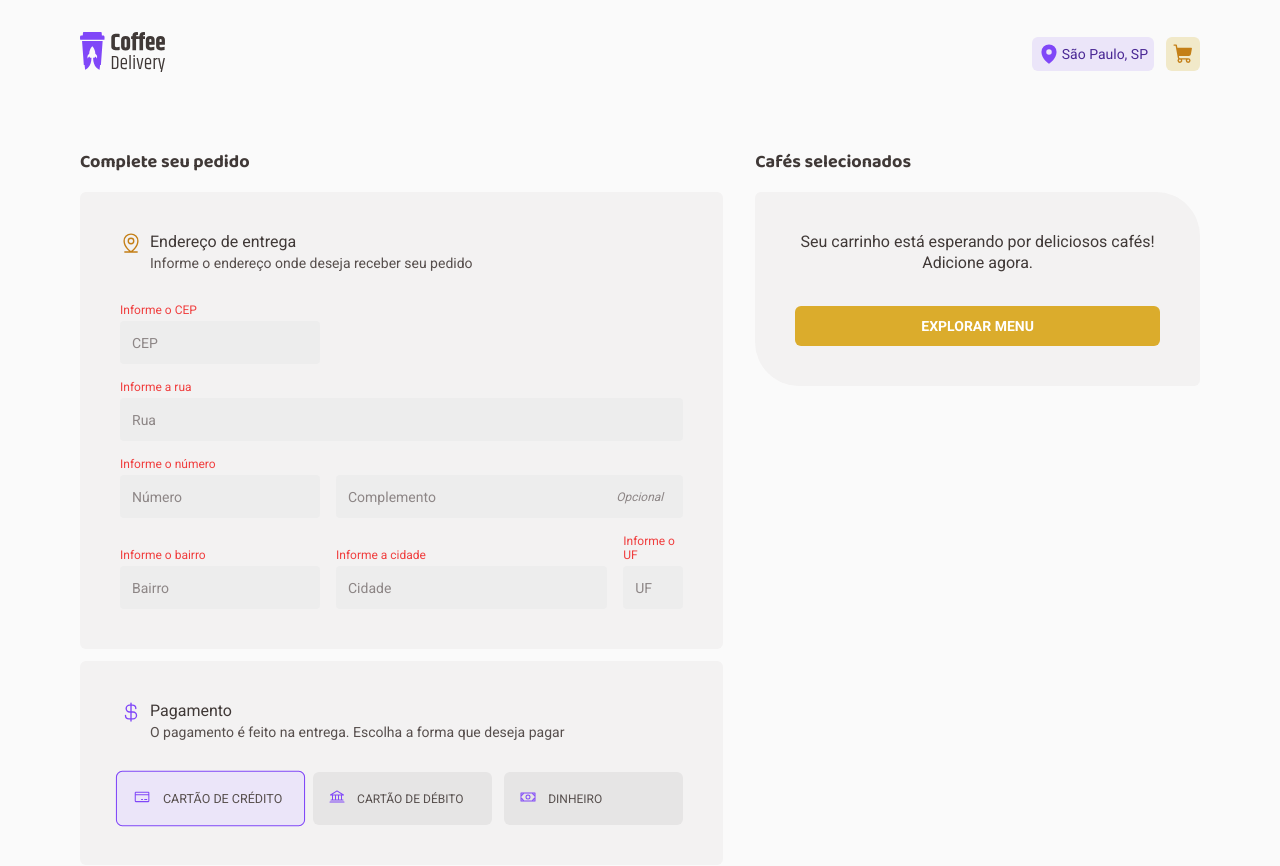
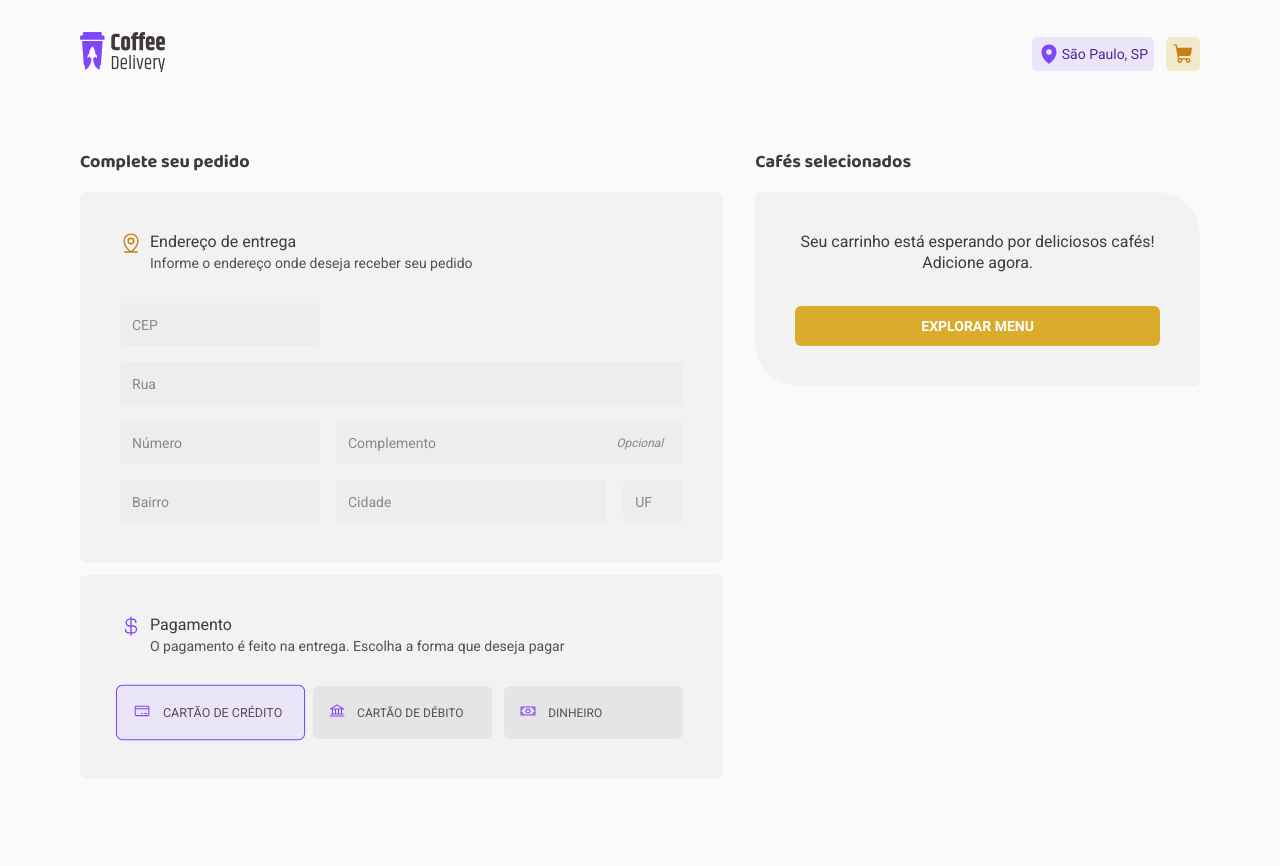
Before and after one commit to ggvinicius/coffee-delivery, a React (Vite) app: page /checkout in a window 1280 px wide. Shown: the top 866 px of the page. After the commit the page ends 811 px from the top, so only its background shows below. Built offline with nearby package versions, Linux system fonts and the light colour scheme.

Commit message:
Validate address form with react-hook-form and Zod

```diff
--- a/package.json
+++ b/package.json
@@ -10,12 +10,15 @@
     "preview": "vite preview"
   },
   "dependencies": {
+    "@hookform/resolvers": "^3.9.1",
     "@phosphor-icons/react": "^2.1.7",
     "immer": "^10.1.1",
     "react": "^18.3.1",
     "react-dom": "^18.3.1",
+    "react-hook-form": "^7.54.1",
     "react-router-dom": "^6.28.0",
-    "styled-components": "^6.1.13"
+    "styled-components": "^6.1.13",
+    "zod": "^3.24.1"
   },
   "devDependencies": {
     "@eslint/js": "^9.15.0",
--- a/src/App.tsx
+++ b/src/App.tsx
@@ -3,7 +3,7 @@ import { Router } from './Router'
 import { GlobalStyle } from './styles/global'
 import { ThemeProvider } from 'styled-components'
 import { DefaultTheme } from './styles/themes/default'
-import { CartContext, CartContextProvider } from './contexts/CartContext'
+import { CartContextProvider } from './contexts/CartContext'
 
 export function App() {
   return (
--- a/src/contexts/CartContext.tsx
+++ b/src/contexts/CartContext.tsx
@@ -3,6 +3,7 @@ import { CoffeesType } from '../components/Card'
 import { cartReducer } from '../reducers/cart/reducer'
 import {
   addCoffeeToCartAction,
+  cleanCartAction,
   decrementCoffeeQuantityAction,
   incrementCoffeeQuantityAction,
   removeCoffeeFromCartAction
@@ -28,6 +29,7 @@ interface CartContextProps {
   removeCoffeeFromCart: (id: string) => void
   incrementCoffeeQuantity: (id: string) => void
   decrementCoffeeQuantity: (id: string) => void
+  clearCart: () => void
 }
 
 // eslint-disable-next-line react-refresh/only-export-components
@@ -63,6 +65,10 @@ export function CartContextProvider({ children }: CartProviderProps) {
     dispatch(decrementCoffeeQuantityAction(id))
   }
 
+  function clearCart() {
+    dispatch(cleanCartAction())
+  }
+
   return (
     <CartContext.Provider
       value={{
@@ -71,6 +77,7 @@ export function CartContextProvider({ children }: CartProviderProps) {
         removeCoffeeFromCart,
         incrementCoffeeQuantity,
         decrementCoffeeQuantity,
+        clearCart
       }}
     >
       {children}
--- a/src/pages/Checkout/index.tsx
+++ b/src/pages/Checkout/index.tsx
@@ -1,4 +1,8 @@
 import { useContext, useState } from 'react'
+import { NavLink, useNavigate } from 'react-router-dom'
+import { useForm } from 'react-hook-form'
+import { z } from 'zod'
+import { zodResolver } from '@hookform/resolvers/zod'
 
 import {
   Bank,
@@ -38,28 +42,71 @@ import {
 } from './styles'
 
 import { CoffeeItem } from './components/CoffeeItem'
-import { NavLink, useNavigate } from 'react-router-dom'
 import { CartContext } from '../../contexts/CartContext'
 
-type MethodPaymentProps = 'credit-card' | 'debit-card' | 'money'
+type MethodPaymentType = 'credit-card' | 'debit-card' | 'money'
+
+const addressFormValidationSchema = z.object({
+  zipCode: z
+    .number({ invalid_type_error: 'Informe o CEP' })
+    .min(1, 'Informe o CEP'),
+  street: z
+    .string()
+    .min(1, 'Informe a rua')
+    .max(120, 'A rua pode ter até 120 caracteres'),
+  number: z
+    .number({ invalid_type_error: 'Informe o número' })
+    .min(0, 'Informe o número'),
+  complement: z
+    .string()
+    .optional(),
+  neighborhood: z
+    .string()
+    .min(1, 'Informe o bairro')
+    .max(60, 'O bairro pode ter até 60 caracteres'),
+  city: z
+    .string()
+    .min(1, 'Informe a cidade')
+    .max(60, 'A cidade pode ter até 60 caracteres'),
+  state: z
+    .string()
+    .length(2, 'UF: 2 caracteres')
+})
+
+type addressFormType = z.infer<typeof addressFormValidationSchema>
+
+export interface deliveryDetailsType {
+  data: addressFormType
+  methodPayment: MethodPaymentType
+}
 
 export function Checkout() {
-  const { cart } = useContext(CartContext)
+  const { cart, clearCart } = useContext(CartContext)
 
   const [
     methodPayment,
     setMethodPayment
-  ] = useState<MethodPaymentProps>('credit-card')
+  ] = useState<MethodPaymentType>('credit-card')
+
+  const { register, handleSubmit, formState: { errors } } =
+    useForm<addressFormType>({
+      resolver: zodResolver(addressFormValidationSchema),
+      defaultValues: {}
+    })
 
   const navigate = useNavigate()
 
-  function goToSuccessPage() {
-    navigate('/success')
+  function validateAddressForm(data: addressFormType) {
+    const deliveryDetails: deliveryDetailsType = {
+      data,
+      methodPayment
+    }
+
+    navigate('/success', { state: deliveryDetails })
+    clearCart()
   }
 
-  const deliveryFee = 3.5
-
-  function handleTogglePaymentMethod(methodPayment: MethodPaymentProps) {
+  function handleTogglePaymentMethod(methodPayment: MethodPaymentType) {
     setMethodPayment(methodPayment)
   }
 
@@ -67,11 +114,12 @@ export function Checkout() {
     const result = cart.reduce((acc, {
       price,
       quantity
-    }) => acc += (price * (quantity ?? 0)), 0)
+    }) => acc += (price * quantity), 0)
 
     return result
   }
 
+  const deliveryFee = 3.5
   const totalOrderCost = sumTotalCoffeePrice() + deliveryFee
 
   return (
@@ -79,7 +127,10 @@ export function Checkout() {
       <section>
         <h2>Complete seu pedido</h2>
 
-        <FormContainer id='orderForm' action="">
+        <FormContainer
+          id='orderForm'
+          onSubmit={handleSubmit(validateAddressForm)}
+        >
           <AddressFieldset>
             <FormInfo>
               <Icon $IconColor='yellow-dark'>
@@ -94,38 +145,82 @@ export function Checkout() {
 
             <AddressInputs>
               <ZipCodeInput>
-                <Error htmlFor="zipCode">Informe o CEP</Error>
-                <input type="text" id='zipCode' placeholder='CEP' />
+                {errors.zipCode &&
+                  <Error htmlFor="zipCode">{errors.zipCode.message}</Error>}
+                <input
+                  {...register('zipCode', { valueAsNumber: true })}
+                  type="number"
+                  id='zipCode'
+                  placeholder='CEP'
+                />
               </ZipCodeInput>
 
               <StreetInput>
-                <Error htmlFor="street">Informe a rua</Error>
-                <input type="text" id='street' placeholder='Rua' />
+                {errors.street &&
+                  <Error htmlFor="street">{errors.street.message}</Error>}
+                <input
+                  {...register('street')}
+                  type="text"
+                  id='street'
+                  placeholder='Rua'
+                />
               </StreetInput>
 
               <NumberInput>
-                <Error htmlFor="number">Informe o número</Error>
-                <input type="text" id='number' placeholder='Número' />
+                {errors.number &&
+                  <Error htmlFor="number">{errors.number.message}</Error>}
+                <input
+                  {...register('number', { valueAsNumber: true })}
+                  type="number"
+                  id='number'
+                  placeholder='Número'
+                />
               </NumberInput>
 
               <ComplementInput>
-                <input type="text" id='cep' placeholder='Complemento' />
-                <label htmlFor='cep'>Opcional</label>
+                <input
+                  {...register('complement')}
+                  type="text"
+                  id='complement'
+                  placeholder='Complemento'
+                />
+                <label htmlFor='complement'>Opcional</label>
               </ComplementInput>
 
               <NeighborhoodInput>
-                <Error htmlFor="neighborhood">Informe o bairro</Error>
-                <input type="text" id='neighborhood' placeholder='Bairro' />
+                {errors.neighborhood &&
+                  <Error htmlFor="neighborhood">
+                    {errors.neighborhood.message}
+                  </Error>}
+                <input
+                  {...register('neighborhood')}
+                  type="text"
+                  id='neighborhood'
+                  placeholder='Bairro'
+                />
               </NeighborhoodInput>
 
               <CityInput>
-                <Error htmlFor="city">Informe a cidade</Error>
-                <input type="text" id='city' placeholder='Cidade' />
+                {errors.city &&
+                  <Error htmlFor="city">{errors.city.message}</Error>}
+                <input
+                  {...register('city')}
+                  type="text"
+                  id='city'
+                  placeholder='Cidade'
+                />
               </CityInput>
 
               <StateInput>
-                <Error htmlFor="state">Informe o UF</Error>
-                <input type="text" id='state' placeholder='UF' />
+                {errors.state &&
+                  <Error htmlFor="state">{errors.state.message}</Error>}
+                <input
+                  {...register('state')}
+                  type="text"
+                  id='state'
+                  placeholder='UF'
+                  maxLength={2}
+                />
               </StateInput>
             </AddressInputs>
           </AddressFieldset>
@@ -216,7 +311,6 @@ export function Checkout() {
               </PriceList>
 
               <ConfirmOrderButton
-                onClick={goToSuccessPage}
                 form='orderForm'
                 disabled={false}
               >
--- a/src/pages/Checkout/styles.ts
+++ b/src/pages/Checkout/styles.ts
@@ -208,6 +208,10 @@ export const CityInput = styled(InputBase)`
 export const StateInput = styled(InputBase)`
   grid-column: 3/4;
 
+  input {
+    text-transform: uppercase;
+  }
+
   ${BreakPointGridItems}
 `
 
--- a/src/pages/Success/index.tsx
+++ b/src/pages/Success/index.tsx
@@ -1,3 +1,6 @@
+import { useEffect } from 'react'
+import { useLocation, useNavigate } from 'react-router-dom'
+
 import {
   ConfirmationMessage,
   DeliveryImage,
@@ -9,8 +12,34 @@ import {
 
 import delivery from '../../assets/delivery.svg'
 import { CurrencyDollar, MapPin, Timer } from '@phosphor-icons/react'
+import { deliveryDetailsType } from '../Checkout'
 
 export function Success() {
+  const location = useLocation()
+  const stateDeliveryDetails = location.state as deliveryDetailsType
+
+  const navigate = useNavigate()
+
+  useEffect(() => {
+    if (!stateDeliveryDetails) {
+      navigate('/', { replace: true })
+    }
+  }, [stateDeliveryDetails, navigate])
+
+  if (!stateDeliveryDetails) {
+    return null
+  }
+
+  const {
+    street,
+    number,
+    neighborhood,
+    city,
+    state,
+  } = stateDeliveryDetails.data
+
+  const { methodPayment } = stateDeliveryDetails
+
   return (
     <SuccessContainer>
       <section>
@@ -27,9 +56,9 @@ export function Success() {
 
             <OrderDeliveryInfo>
               <p>
-                Entrega em <strong>Rua João Daniel Martinelli, 102</strong>
+                Entrega em <strong>{street}, {number}</strong>
               </p>
-              <p>Farrapos - Porto Alegre, RS</p>
+              <p>{neighborhood} - {city}, {state}</p>
             </OrderDeliveryInfo>
           </OrderInfo>
 
@@ -51,7 +80,11 @@ export function Success() {
 
             <OrderDeliveryInfo>
               <p>Pagamento na entrega</p>
-              <strong>Cartão de Crédito</strong>
+              <strong>
+                {methodPayment === 'credit-card' ? 'Cartão de Crédito' : ''}
+                {methodPayment === 'debit-card' ? 'Cartão de Débito' : ''}
+                {methodPayment === 'money' ? 'Dinheiro' : ''}
+              </strong>
             </OrderDeliveryInfo>
           </OrderInfo>
         </OrderInfosWrapper>
--- a/src/reducers/cart/actions.ts
+++ b/src/reducers/cart/actions.ts
@@ -4,7 +4,8 @@ export enum ActionTypes {
   ADD_COFFEE_TO_CART = 'ADD_COFFEE_TO_CART',
   REMOVE_COFFEE_FROM_CART = 'REMOVE_COFFEE_FROM_CART',
   INCREMENT_COFFEE_QUANTITY = 'INCREMENT_COFFEE_QUANTITY',
-  DECREMENT_COFFEE_QUANTITY = 'DECREMENT_COFFEE_QUANTITY'
+  DECREMENT_COFFEE_QUANTITY = 'DECREMENT_COFFEE_QUANTITY',
+  CLEAN_CART = 'CLEAN_CART'
 }
 
 export function addCoffeeToCartAction(coffee: CoffeesType, quantity: number) {
@@ -47,8 +48,15 @@ export function decrementCoffeeQuantityAction(id: string) {
   }
 }
 
+export function cleanCartAction() {
+  return {
+    type: ActionTypes.CLEAN_CART as ActionTypes.CLEAN_CART,
+  }
+}
+
 export type CartActionType =
   | ReturnType<typeof addCoffeeToCartAction>
   | ReturnType<typeof removeCoffeeFromCartAction>
   | ReturnType<typeof incrementCoffeeQuantityAction>
   | ReturnType<typeof decrementCoffeeQuantityAction>
+  | ReturnType<typeof cleanCartAction>
--- a/src/reducers/cart/reducer.ts
+++ b/src/reducers/cart/reducer.ts
@@ -56,6 +56,10 @@ export function cartReducer(state: CoffeesCartType[], action: CartActionType) {
       })
     }
 
+    case ActionTypes.CLEAN_CART: {
+      return []
+    }
+
     default:
       return state
   }
```
Also changed, not shown: 1 other file (tests, documents, lock files or other folders).
